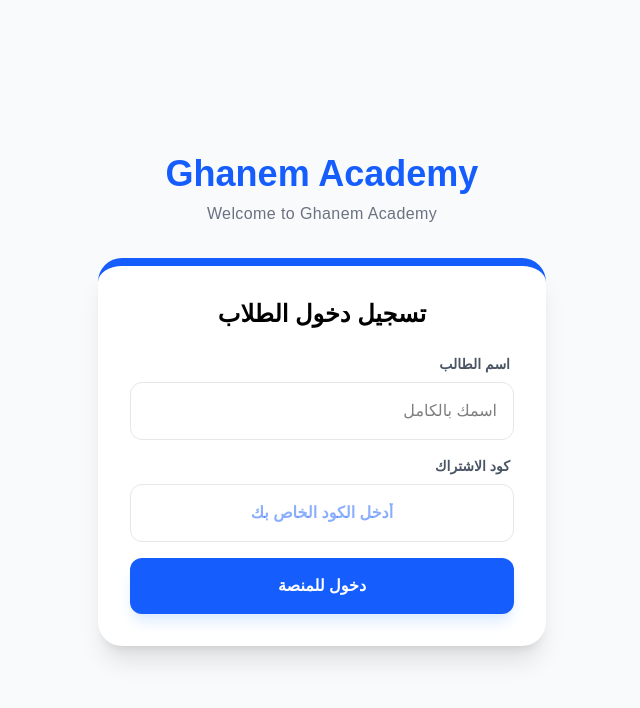
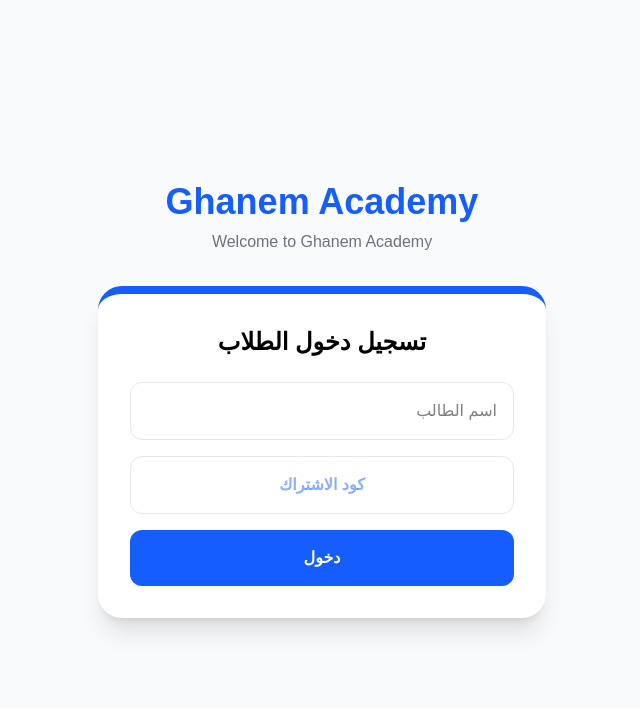
Before and after one commit to mhmedghanem225-dot/Mohamed-Ghanem-platform, a Next.js app: page / in a window 1280 px wide. Shown: the top 708 px of the page, without its empty margins (413-1053 px from the left). Built offline with nearby package versions, Linux system fonts and the light colour scheme.

Commit message:
fix: total separation between login and lessons navigation

```diff
--- a/app/page.tsx
+++ b/app/page.tsx
@@ -1,6 +1,5 @@
 "use client";
 import { useState } from "react";
-import Link from "next/link";
 
 export default function HomePage() {
   const [user, setUser] = useState<string>("");
@@ -9,8 +8,7 @@
   const [error, setError] = useState("");
   const [selectedStage, setSelectedStage] = useState<"primary" | "prep" | null>(null);
 
-  // الأكواد المسموح بها للدخول
-  const VALID_CODES = ["123456", "MG2026", "WINNER", "PRO100"];
+  const VALID_CODES = ["123456", "MG2026", "WINNER"];
 
   const stagesData = {
     primary: [
@@ -42,83 +40,71 @@
     setError("");
   };
 
+  // 1. واجهة تسجيل الدخول (الشكل اللي إنت بتحبه)
   if (!user) {
     return (
       <div className="min-h-screen bg-gray-50 flex flex-col items-center justify-center p-4" dir="rtl">
-        {/* عنوان الأكاديمية والترحيب قبل الفورم */}
         <div className="text-center mb-8">
           <h1 className="text-4xl font-black text-blue-600 mb-2">Ghanem Academy</h1>
-          <p className="text-gray-500 font-medium tracking-wide">Welcome to Ghanem Academy</p>
+          <p className="text-gray-500 font-medium">Welcome to Ghanem Academy</p>
         </div>
 
         <div className="max-w-md w-full bg-white rounded-3xl shadow-xl p-8 border-t-8 border-blue-600">
           <h2 className="text-2xl font-bold text-center mb-6 text-black">تسجيل دخول الطلاب</h2>
           <form onSubmit={handleLogin} className="space-y-4">
-            <div>
-              <label className="block text-sm font-bold text-gray-600 mb-2 mr-1">اسم الطالب</label>
             <input
               type="text"
               value={nameInput}
               onChange={(e) => setNameInput(e.target.value)}
-                placeholder="اسمك بالكامل"
-                className="w-full p-4 rounded-xl border border-gray-200 text-black outline-none focus:border-blue-500 transition-all"
+              placeholder="اسم الطالب"
+              className="w-full p-4 rounded-xl border border-gray-200 text-black outline-none focus:border-blue-500"
             />
-            </div>
-
-            <div>
-              <label className="block text-sm font-bold text-gray-600 mb-2 mr-1">كود الاشتراك</label>
             <input
               type="text"
               value={codeInput}
               onChange={(e) => setCodeInput(e.target.value)}
-                placeholder="أدخل الكود الخاص بك"
-                className="w-full p-4 rounded-xl border border-gray-200 text-center font-bold text-blue-600 outline-none focus:border-blue-500 transition-all"
+              placeholder="كود الاشتراك"
+              className="w-full p-4 rounded-xl border border-gray-200 text-center font-bold text-blue-600 outline-none"
             />
-            </div>
-
-            {error && <p className="text-red-500 text-sm text-center font-bold bg-red-50 py-2 rounded-lg">{error}</p>}
-
-            <button type="submit" className="w-full bg-blue-600 text-white p-4 rounded-xl font-bold hover:bg-blue-700 transition transform active:scale-95 shadow-lg shadow-blue-100">
-              دخول للمنصة
-            </button>
+            {error && <p className="text-red-500 text-sm text-center font-bold">{error}</p>}
+            <button type="submit" className="w-full bg-blue-600 text-white p-4 rounded-xl font-bold hover:bg-blue-700 transition">دخول</button>
           </form>
         </div>
       </div>
     );
   }
 
-  // الجزء الخاص باختيار المراحل (بيظهر بعد الدخول)
+  // 2. واجهة اختيار المراحل (منفصلة تماماً عن صفحة الدخول)
   return (
-    <div className="max-w-6xl mx-auto px-4 py-12 text-center" dir="rtl">
-      <h1 className="text-3xl font-bold mb-2 text-black">أهلاً بك يا {user} 👋</h1>
-      <p className="text-gray-500 mb-12">يرجى اختيار المرحلة الدراسية للبدء</p>
+    <div className="min-h-screen bg-white p-8 text-center" dir="rtl">
+      <h1 className="text-3xl font-bold mb-10 text-black">مرحباً بك يا {user} في أكاديمية غانم</h1>
 
       {!selectedStage ? (
-        <div className="grid grid-cols-1 md:grid-cols-2 gap-8">
-          <button onClick={() => setSelectedStage('primary')} className="p-10 bg-yellow-400 rounded-3xl shadow-lg hover:scale-105 transition-all text-right">
+        <div className="max-w-4xl mx-auto grid grid-cols-1 md:grid-cols-2 gap-8">
+          <button onClick={() => setSelectedStage('primary')} className="p-12 bg-yellow-400 rounded-3xl shadow-lg hover:scale-105 transition">
             <div className="text-6xl mb-4">🎒</div>
-            <h2 className="text-2xl font-bold text-yellow-900">المرحلة الابتدائية</h2>
-            <p className="text-yellow-800 opacity-80 text-sm mt-2">من الصف الأول حتى السادس</p>
+            <h2 className="text-3xl font-bold text-yellow-900">المرحلة الابتدائية</h2>
           </button>
-
-          <button onClick={() => setSelectedStage('prep')} className="p-10 bg-blue-600 rounded-3xl shadow-lg hover:scale-105 transition-all text-right">
+          <button onClick={() => setSelectedStage('prep')} className="p-12 bg-blue-600 rounded-3xl shadow-lg hover:scale-105 transition">
             <div className="text-6xl mb-4">📝</div>
-            <h2 className="text-2xl font-bold text-white">المرحلة الإعدادية</h2>
-            <p className="text-blue-100 opacity-80 text-sm mt-2">من الصف الأول حتى الثالث</p>
+            <h2 className="text-3xl font-bold text-white">المرحلة الإعدادية</h2>
           </button>
         </div>
       ) : (
-        <div>
-          <button onClick={() => setSelectedStage(null)} className="mb-8 flex items-center gap-2 text-blue-600 font-bold hover:underline mx-auto">
-            <span>⬅️</span> عودة لاختيار المرحلة
+        <div className="max-w-5xl mx-auto">
+          <button onClick={() => setSelectedStage(null)} className="mb-10 text-blue-600 font-bold hover:underline flex items-center gap-2 mx-auto">
+            ⬅️ العودة للمراحل
           </button>
-
-          <div className="grid grid-cols-1 sm:grid-cols-2 lg:grid-cols-3 gap-6 text-right">
+          <div className="grid grid-cols-1 sm:grid-cols-2 lg:grid-cols-3 gap-6">
             {stagesData[selectedStage].map((grade) => (
-              <Link key={grade.id} href={`/lessons?grade=${grade.name}`} className="p-6 bg-white rounded-2xl shadow border-2 border-transparent hover:border-blue-500 flex items-center gap-4 text-black transition-all group">
-                <span className="text-3xl p-3 bg-gray-50 rounded-xl group-hover:bg-blue-50 transition-colors">{grade.icon}</span>
-                <span className="font-bold text-lg">{grade.name}</span>
-              </Link>
+              <button
+                key={grade.id}
+                onClick={() => window.location.href = `/lessons?grade=${encodeURIComponent(grade.name)}`}
+                className="p-6 bg-gray-50 rounded-2xl shadow-sm border-2 border-transparent hover:border-blue-500 hover:bg-white transition flex items-center gap-4 text-right"
+              >
+                <span className="text-3xl">{grade.icon}</span>
+                <span className="font-bold text-lg text-black">{grade.name}</span>
+              </button>
             ))}
           </div>
         </div>
```
Lines whose indentation alone changed are shown as unchanged.
